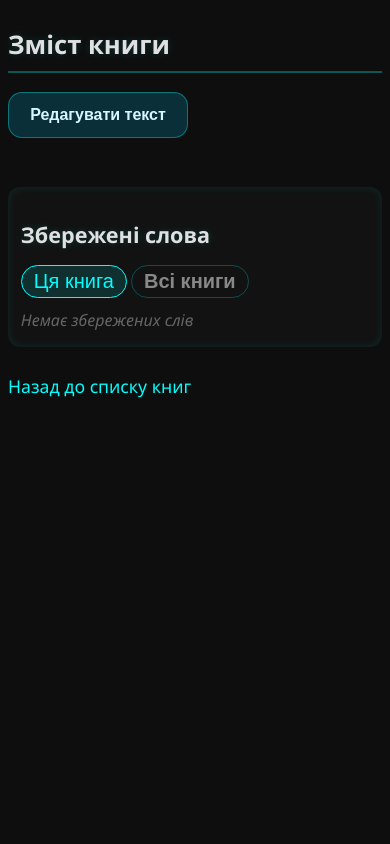
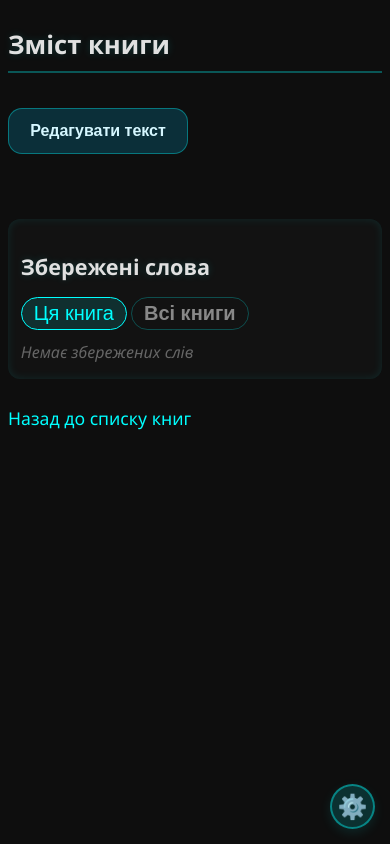
Before and after one commit to GutsArt/DE_lernen, a Flask app: template src/templates/book.html in a window 390 px wide. Run offline with Flask 3, Linux system fonts and the light colour scheme; the template is opened without the code that fills it, so the values that code supplies are empty.

Commit message:
Update src/static/css/style.css change +- 12-24px

```diff
--- a/src/static/css/style.css
+++ b/src/static/css/style.css
@@ -95,6 +95,15 @@ a:hover {
 
 .book-controls {
     margin: 1.2rem 0 0.5rem;
+    display: flex;
+    align-items: center;
+    gap: 1.5rem;
+    flex-wrap: wrap;
+    position: sticky;
+    top: 0;
+    background-color: #0e0e0e;
+    padding: 1rem 0;
+    z-index: 100;
 }
 
 #edit-book-btn {
@@ -110,6 +119,196 @@ a:hover {
 #edit-book-btn:hover {
     background-color: rgba(0, 255, 255, 0.25);
     color: #ffffff;
+}
+
+/* Управление размером шрифта */
+.font-size-control {
+    display: flex;
+    align-items: center;
+    gap: 0.8rem;
+    font-size: 0.95em;
+    white-space: nowrap;
+    position: fixed;
+    bottom: 20px;
+    right: 20px;
+    background-color: rgba(15, 15, 20, 0.95);
+    border: 1px solid rgba(0, 255, 255, 0.25);
+    border-radius: 10px;
+    padding: 0.8rem 1rem;
+    z-index: 999;
+    box-shadow: 0 4px 12px rgba(0, 255, 255, 0.1);
+}
+
+#font-size-slider {
+    width: 150px;
+    cursor: pointer;
+}
+
+#font-size-display {
+    min-width: 55px;
+    color: #00ffae;
+    font-weight: 600;
+    text-align: right;
+    font-variant-numeric: tabular-nums;
+}
+
+/* === Кнопка настроек (шестеренка) === */
+.settings-toggle {
+    position: fixed;
+    bottom: 20px;
+    right: 20px;
+    width: 50px;
+    height: 50px;
+    border-radius: 50%;
+    background-color: rgba(0, 255, 255, 0.15);
+    border: 2px solid rgba(0, 255, 255, 0.4);
+    color: #00ffff;
+    font-size: 1.8em;
+    cursor: pointer;
+    transition: all 0.3s ease;
+    z-index: 1000;
+    display: flex;
+    align-items: center;
+    justify-content: center;
+    box-shadow: 0 4px 12px rgba(0, 255, 255, 0.1);
+}
+
+.settings-toggle:hover {
+    background-color: rgba(0, 255, 255, 0.25);
+    transform: rotate(90deg) scale(1.1);
+    box-shadow: 0 6px 20px rgba(0, 255, 255, 0.2);
+}
+
+.settings-toggle:active {
+    transform: rotate(90deg) scale(0.95);
+}
+
+/* === Панель настроек === */
+.settings-panel {
+    position: fixed;
+    bottom: 90px;
+    right: 20px;
+    width: 320px;
+    max-height: 80vh;
+    background-color: rgba(15, 15, 20, 0.98);
+    border: 2px solid rgba(0, 255, 255, 0.3);
+    border-radius: 12px;
+    padding: 1.2rem;
+    z-index: 1000;
+    box-shadow: 0 8px 32px rgba(0, 255, 255, 0.15);
+    backdrop-filter: blur(10px);
+    display: none;
+    flex-direction: column;
+    gap: 1rem;
+    animation: slideUp 0.3s ease;
+    overflow-y: auto;
+}
+
+.settings-panel.open {
+    display: flex;
+}
+
+@keyframes slideUp {
+    from {
+        opacity: 0;
+        transform: translateY(10px);
+    }
+    to {
+        opacity: 1;
+        transform: translateY(0);
+    }
+}
+
+.settings-header {
+    display: flex;
+    justify-content: space-between;
+    align-items: center;
+    margin-bottom: 0.5rem;
+    border-bottom: 1px solid rgba(0, 255, 255, 0.2);
+    padding-bottom: 0.8rem;
+}
+
+.settings-header h3 {
+    margin: 0;
+    font-size: 1.1em;
+    color: #00ffff;
+}
+
+.settings-close {
+    background: none;
+    border: none;
+    color: #00ffff;
+    font-size: 1.5em;
+    cursor: pointer;
+    transition: all 0.2s ease;
+    padding: 0;
+    min-width: auto;
+    width: 30px;
+    height: 30px;
+    display: flex;
+    align-items: center;
+    justify-content: center;
+}
+
+.settings-close:hover {
+    color: #fff;
+    transform: rotate(90deg);
+}
+
+.settings-content {
+    display: flex;
+    flex-direction: column;
+    gap: 1.2rem;
+}
+
+.settings-group {
+    display: flex;
+    flex-direction: column;
+    gap: 0.6rem;
+}
+
+.settings-group label {
+    color: #b2f7ff;
+    font-size: 0.95em;
+    font-weight: 500;
+}
+
+.settings-control {
+    display: flex;
+    align-items: center;
+    gap: 0.8rem;
+}
+
+.settings-control input[type="range"] {
+    flex: 1;
+    cursor: pointer;
+}
+
+.settings-control span {
+    min-width: 50px;
+    color: #00ffae;
+    font-weight: 600;
+    text-align: right;
+    font-variant-numeric: tabular-nums;
+}
+
+/* === Мобильные адаптации === */
+@media (max-width: 480px) {
+    .settings-panel {
+        width: 280px;
+        bottom: 80px;
+        right: 10px;
+        left: auto;
+        padding: 1rem;
+    }
+
+    .settings-toggle {
+        bottom: 15px;
+        right: 15px;
+        width: 45px;
+        height: 45px;
+        font-size: 1.5em;
+    }
 }
 
 .editor-container {
@@ -505,4 +704,13 @@ button.delete:hover {
         padding: 4px 12px;
         font-size: 1.25rem;
     }
+
+    .font-size-control {
+        font-size: 0.85em;
+        gap: 0.5rem;
+    }
+
+    #font-size-slider {
+        width: 120px;
+    }
 }
--- a/src/static/js/script.js
+++ b/src/static/js/script.js
@@ -476,4 +476,48 @@ document.addEventListener('DOMContentLoaded', () => {
     window.saveText = saveText;
     window.closeEditor = closeEditor;
 
+    // === Управление панелью настроек ===
+    const settingsToggle = document.getElementById('settings-toggle');
+    const settingsPanel = document.getElementById('settings-panel');
+    const settingsClose = document.getElementById('settings-close');
+
+    if (settingsToggle && settingsPanel) {
+        settingsToggle.addEventListener('click', () => {
+            settingsPanel.classList.toggle('open');
+        });
+
+        settingsClose.addEventListener('click', () => {
+            settingsPanel.classList.remove('open');
+        });
+
+        // Закрыть панель при клике вне её
+        document.addEventListener('click', (e) => {
+            if (!settingsPanel.contains(e.target) && !settingsToggle.contains(e.target)) {
+                settingsPanel.classList.remove('open');
+            }
+        });
+    }
+
+    // === Управление размером шрифта ===
+    const slider = document.getElementById('font-size-slider');
+    const fontSizeDisplay = document.getElementById('font-size-display');
+
+    if (slider) {
+        // При изменении слайдера
+        slider.addEventListener('input', (e) => {
+            const fontSize = e.target.value;
+            bookContent.style.fontSize = fontSize + 'px';
+            if (fontSizeDisplay) {
+                fontSizeDisplay.textContent = fontSize + 'px';
+            }
+            localStorage.setItem('fontSize', fontSize);
+        });
+
+        // При загрузке страницы восстанавливаем размер
+        const savedFontSize = localStorage.getItem('fontSize') || '18';
+        slider.value = savedFontSize;
+        bookContent.style.fontSize = savedFontSize + 'px';
+        if (fontSizeDisplay) fontSizeDisplay.textContent = savedFontSize + 'px';
+    }
+
 });
--- a/src/templates/book.html
+++ b/src/templates/book.html
@@ -54,6 +54,31 @@
     <br>
     <a href="/">Назад до списку книг</a> <!-- Посилання на головну сторінку -->
 
+    <!-- Кнопка настроек (шестеренка) -->
+    <button id="settings-toggle" class="settings-toggle" title="Параметри">⚙️</button>
+
+    <!-- Панель настроек -->
+    <div id="settings-panel" class="settings-panel">
+        <div class="settings-header">
+            <h3>Параметри</h3>
+            <button id="settings-close" class="settings-close">✕</button>
+        </div>
+
+        <div class="settings-content">
+            <!-- Управление размером шрифта -->
+            <div class="settings-group">
+                <label for="font-size-slider">Розмір шрифту:</label>
+                <div class="settings-control">
+                    <input type="range" id="font-size-slider" min="12" max="24" value="18">
+                    <span id="font-size-display">18px</span>
+                </div>
+            </div>
+
+            <!-- Место для будущих функций -->
+            <!-- Например: темы, расстояние между строками, шрифты и т.д. -->
+        </div>
+    </div>
+
     <script src="{{ url_for('static', filename='js/vocabulary.js') }}"></script>
     <script src="{{ url_for('static', filename='js/script.js') }}"></script>
     <!-- <script src="{{ url_for('static', filename='js/try.js') }}"></script> -->
```
